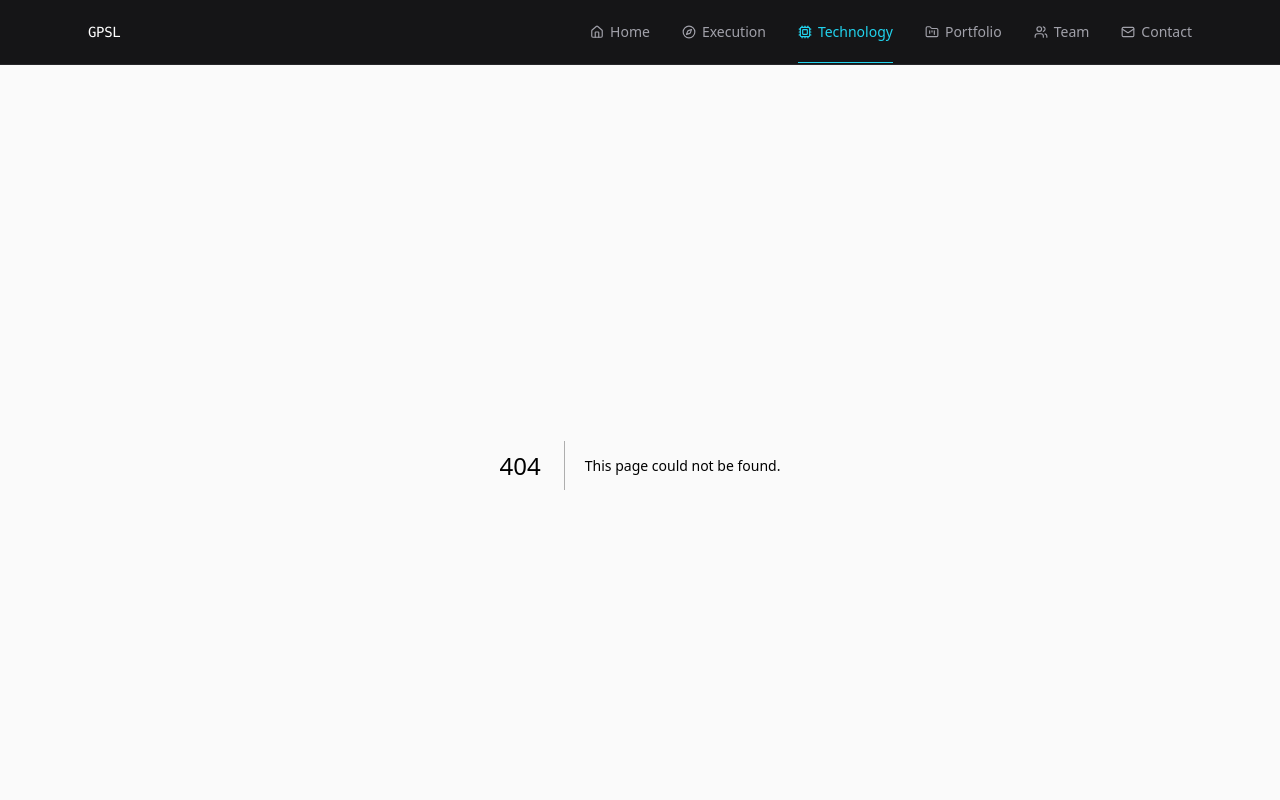
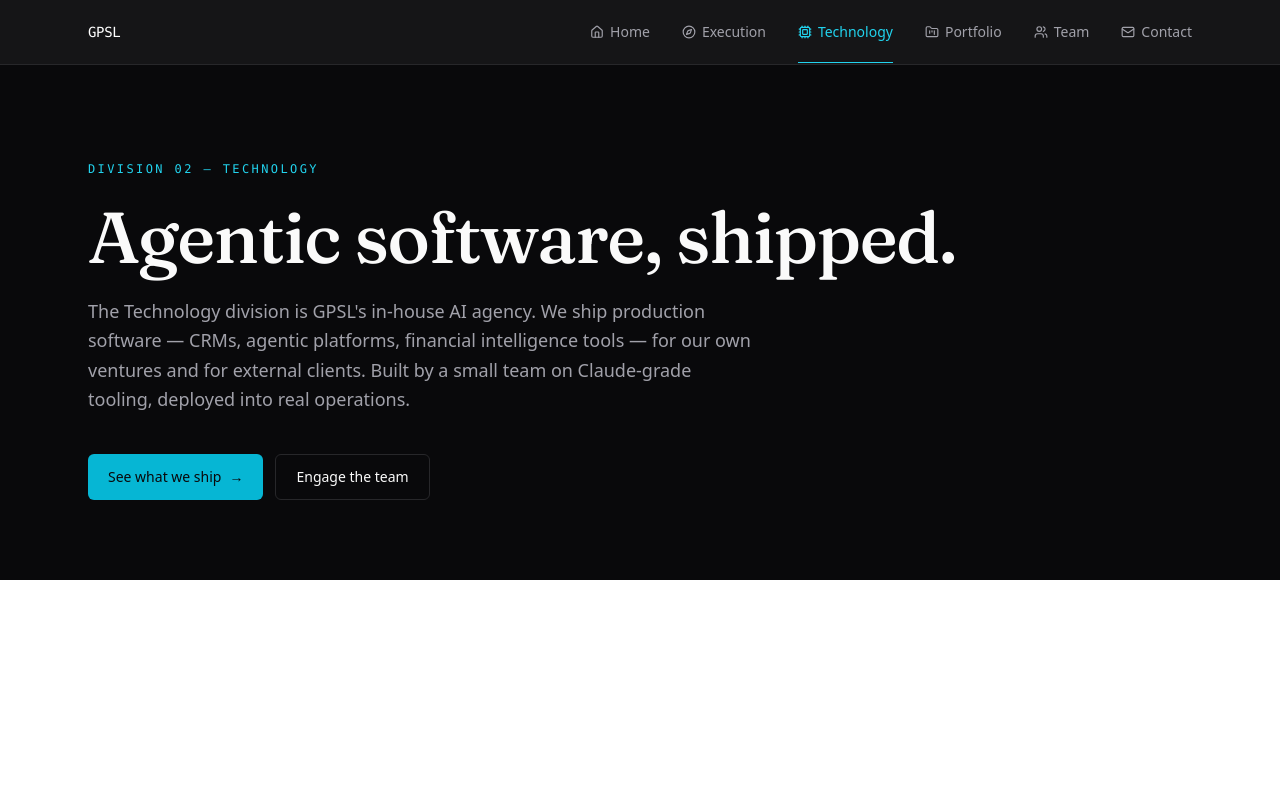
Before and after one commit to mattydinh/gpsl-technology, a Next.js app: page /technology in a window 1280 px wide. Before the commit this address had no page. Shown: the top 800 px of the page. Built offline with nearby package versions, Linux system fonts and the light colour scheme.

Commit message:
feat: scaffold /technology route with hero
TDD: 3 new tests, 49 total passing.
- ThemeSurface technology wrapper (dark zinc-950 bg)
- Hero with eyebrow, H1, sub-paragraph, two CTAs
- No pricing or tier names

Co-Authored-By: Claude Sonnet 4.6 <noreply@anthropic.com>

```diff
--- /dev/null
+++ b/src/app/technology/page.tsx
@@ -0,0 +1,39 @@
+import Link from "next/link";
+import ThemeSurface from "@/components/ThemeSurface";
+
+export default function TechnologyPage() {
+  return (
+    <ThemeSurface surface="technology">
+      <div className="bg-zinc-950 text-zinc-50">
+        <section className="max-w-6xl mx-auto px-6 pt-24 pb-20">
+          <p className="text-xs uppercase tracking-[0.2em] text-cyan-400 font-mono">
+            Division 02 — Technology
+          </p>
+          <h1 className="font-display text-5xl md:text-6xl lg:text-7xl text-zinc-50 mt-6 leading-[1.05] tracking-[-0.02em] max-w-4xl">
+            Agentic software, shipped.
+          </h1>
+          <p className="text-lg text-zinc-400 mt-6 max-w-2xl leading-relaxed">
+            The Technology division is GPSL&apos;s in-house AI agency. We ship production
+            software — CRMs, agentic platforms, financial intelligence tools — for our
+            own ventures and for external clients. Built by a small team on Claude-grade
+            tooling, deployed into real operations.
+          </p>
+          <div className="mt-10 flex flex-wrap gap-3">
+            <Link
+              href="#flagships"
+              className="inline-flex items-center gap-2 rounded-md bg-cyan-500 px-5 py-3 text-sm font-medium text-zinc-950 hover:bg-cyan-400 transition-colors"
+            >
+              See what we ship <span aria-hidden>→</span>
+            </Link>
+            <Link
+              href="/contact?topic=technology"
+              className="inline-flex items-center gap-2 rounded-md border border-zinc-800 px-5 py-3 text-sm font-medium text-zinc-50 hover:border-cyan-500 transition-colors"
+            >
+              Engage the team
+            </Link>
+          </div>
+        </section>
+      </div>
+    </ThemeSurface>
+  );
+}
```
Also changed, not shown: 1 other file (tests, documents, lock files or other folders).
